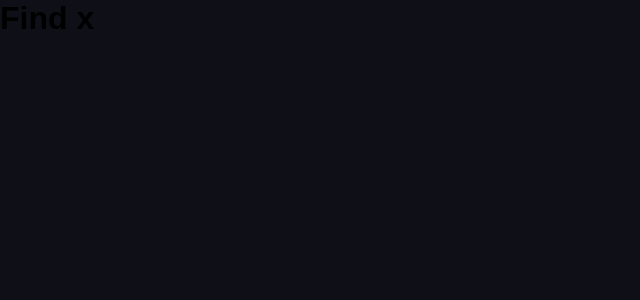
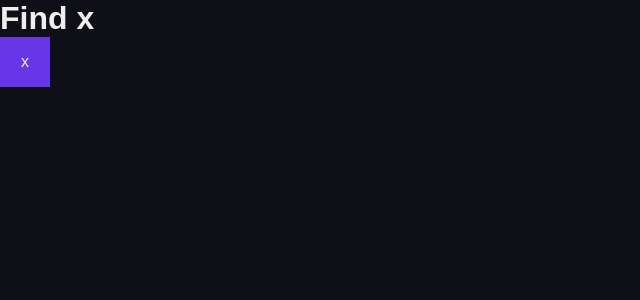
Before and after one commit to IsmailovNur/react-findItem, a React (Vite) app: page / in a window 1280 px wide. Shown: the top 300 px of the page, without its empty margins (0-640 px from the left). Built offline with nearby package versions, Linux system fonts and the light colour scheme.

Commit message:
implemented Cell component

```diff
--- a/src/App.tsx
+++ b/src/App.tsx
@@ -1,5 +1,6 @@
 import './App.css';
 import createItems from "./lib/game.ts";
+import Cell from "./components/Cell/Cell.tsx";
 
 const App = () => {
   const gameArr = createItems();
@@ -8,6 +9,7 @@ const App = () => {
   return (
     <>
       <h1>Find x</h1>
+      <Cell item={{hasItem: true, clicked: true}} onClick={() => {}} />
     </>
   )
 }
--- /dev/null
+++ b/src/components/Cell/Cell.css
@@ -0,0 +1,11 @@
+.cell{
+  display: flex;
+  justify-content: center;
+  align-items: center;
+  width: 50px;
+  height: 50px;
+  background-color: #d5d4d4;
+}
+.opened{
+  background-color: #6737E7;
+}
--- a/src/components/Cell/Cell.tsx
+++ b/src/components/Cell/Cell.tsx
@@ -1,8 +1,19 @@
-const Cell = () => {
+import type { FC } from "react";
+import type { GameCell } from "../../lib/game.ts";
+import "./Cell.css";
+
+interface CellProps {
+  item: GameCell;
+  onClick: () => void;
+}
+
+const Cell: FC<CellProps> = ({item, onClick}) => {
+
+  const cellClass = item.clicked ? 'cell opened' : 'cell';
   return (
-    <div>
-
-    </div>
+    <span className={cellClass} onClick={onClick}>
+      {item.clicked && item.hasItem ? 'x' : ''}
+    </span>
   );
 };
 
--- a/src/index.css
+++ b/src/index.css
@@ -8,4 +8,5 @@
 body {
   font-family: sans-serif;
   background-color: #0F1017;
+  color: #F0EEEC;
 }
--- a/src/lib/game.ts
+++ b/src/lib/game.ts
@@ -1,4 +1,4 @@
-interface GameCell {
+export interface GameCell {
   clicked: boolean;
   hasItem: boolean;
 }
```
